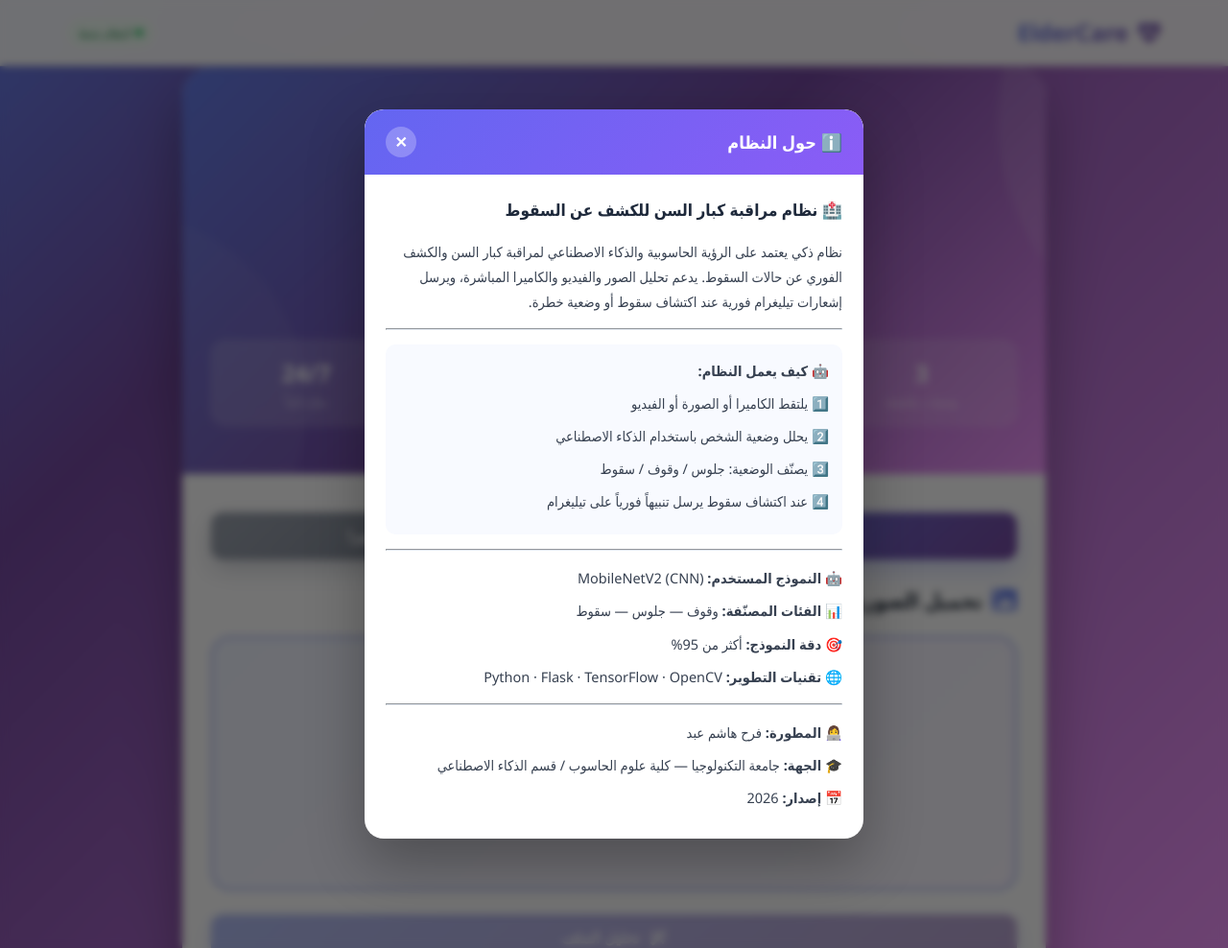
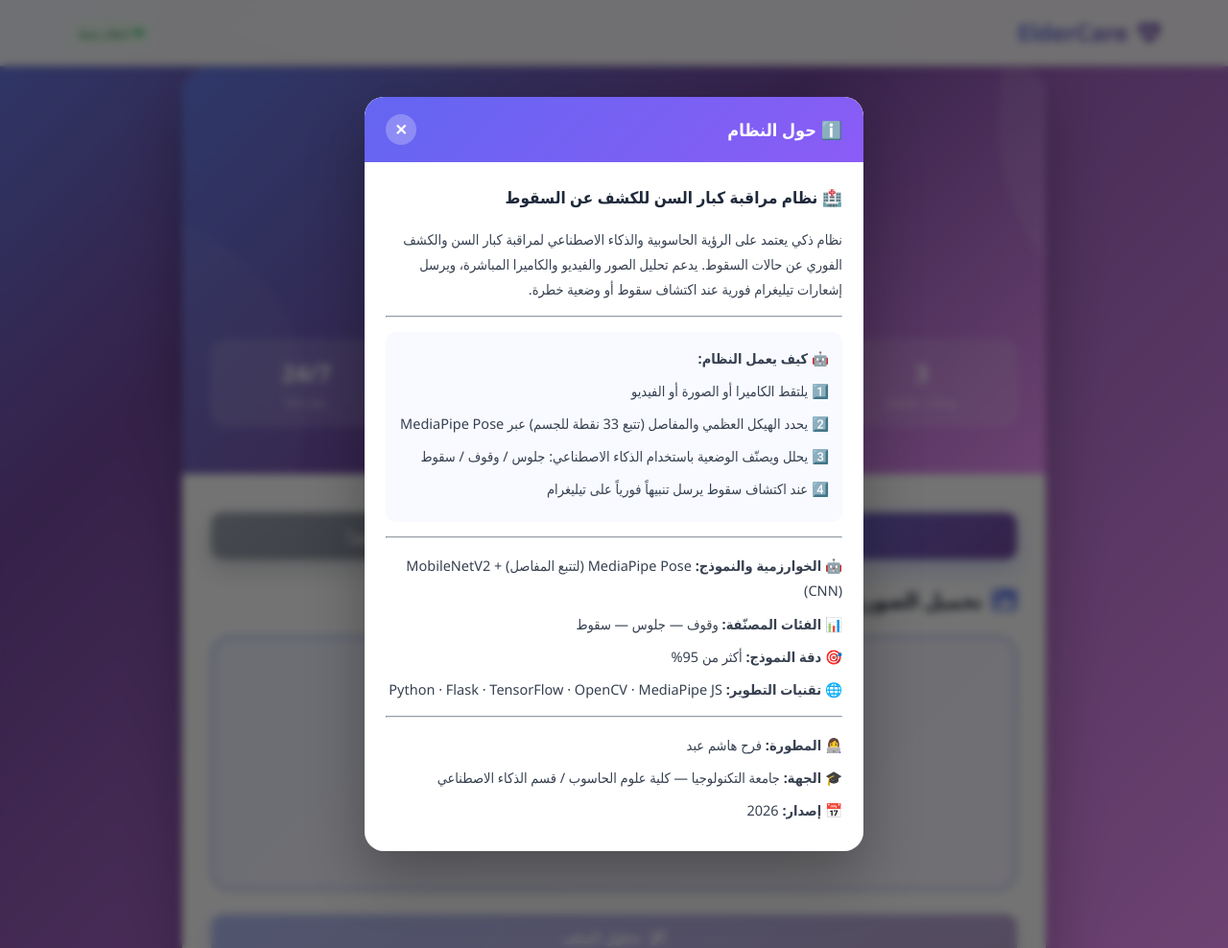
Before and after one commit to farahhashemabed-pixel/web.afall_detection, a Flask app: page / in a window 1280 px wide, after a click on "ℹ️ حول". Shown: the whole page at 96% size. Run offline with Flask 3, Linux system fonts and the light colour scheme; some libraries are stand-ins or nearby versions.

Commit message:
Add MediaPipe Pose details to About modal

```diff
--- a/templates/index.html
+++ b/templates/index.html
@@ -319,15 +319,15 @@
             <div style="background:#f8faff; border-radius:10px; padding:14px; margin-bottom:10px;">
                 <p><strong>🤖 كيف يعمل النظام:</strong></p>
                 <p>1️⃣ يلتقط الكاميرا أو الصورة أو الفيديو</p>
-                <p>2️⃣ يحلل وضعية الشخص باستخدام الذكاء الاصطناعي</p>
-                <p>3️⃣ يصنّف الوضعية: جلوس / وقوف / سقوط</p>
+                <p>2️⃣ يحدد الهيكل العظمي والمفاصل (تتبع 33 نقطة للجسم) عبر MediaPipe Pose</p>
+                <p>3️⃣ يحلل ويصنّف الوضعية باستخدام الذكاء الاصطناعي: جلوس / وقوف / سقوط</p>
                 <p>4️⃣ عند اكتشاف سقوط يرسل تنبيهاً فورياً على تيليغرام</p>
             </div>
             <hr style="margin: 15px 0; border-color: #e2e8f0;">
-            <p><strong>🤖 النموذج المستخدم:</strong> MobileNetV2 (CNN)</p>
+            <p><strong>🤖 الخوارزمية والنموذج:</strong> MediaPipe Pose (لتتبع المفاصل) + MobileNetV2 (CNN)</p>
             <p><strong>📊 الفئات المصنّفة:</strong> وقوف — جلوس — سقوط</p>
             <p><strong>🎯 دقة النموذج:</strong> أكثر من 95%</p>
-            <p><strong>🌐 تقنيات التطوير:</strong> Python · Flask · TensorFlow · OpenCV</p>
+            <p><strong>🌐 تقنيات التطوير:</strong> Python · Flask · TensorFlow · OpenCV · MediaPipe JS</p>
             <hr style="margin: 15px 0; border-color: #e2e8f0;">
             <p><strong>👩‍💻 المطورة:</strong> فرح هاشم عبد</p>
             <p><strong>🎓 الجهة:</strong> جامعة التكنولوجيا — كلية علوم الحاسوب / قسم الذكاء الاصطناعي</p>
```
